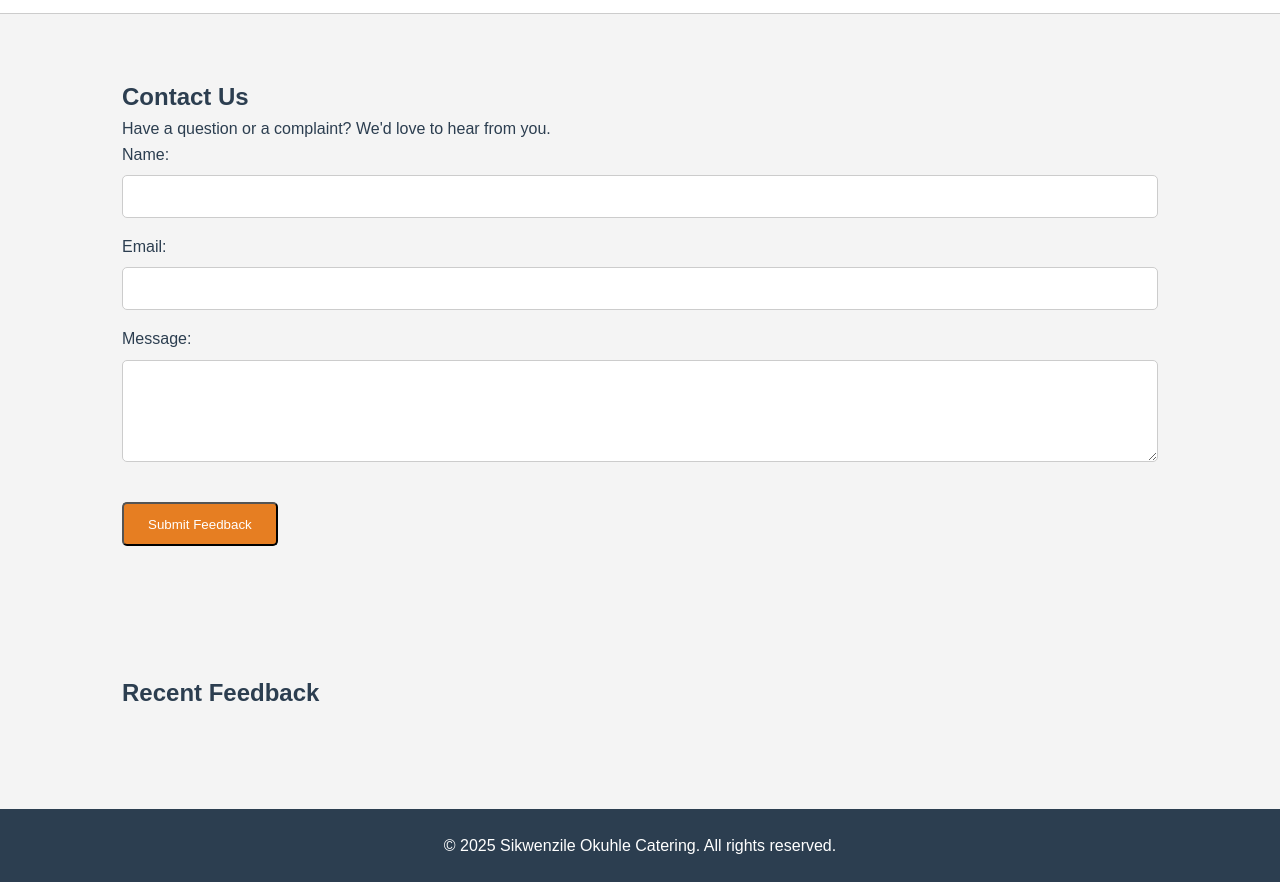
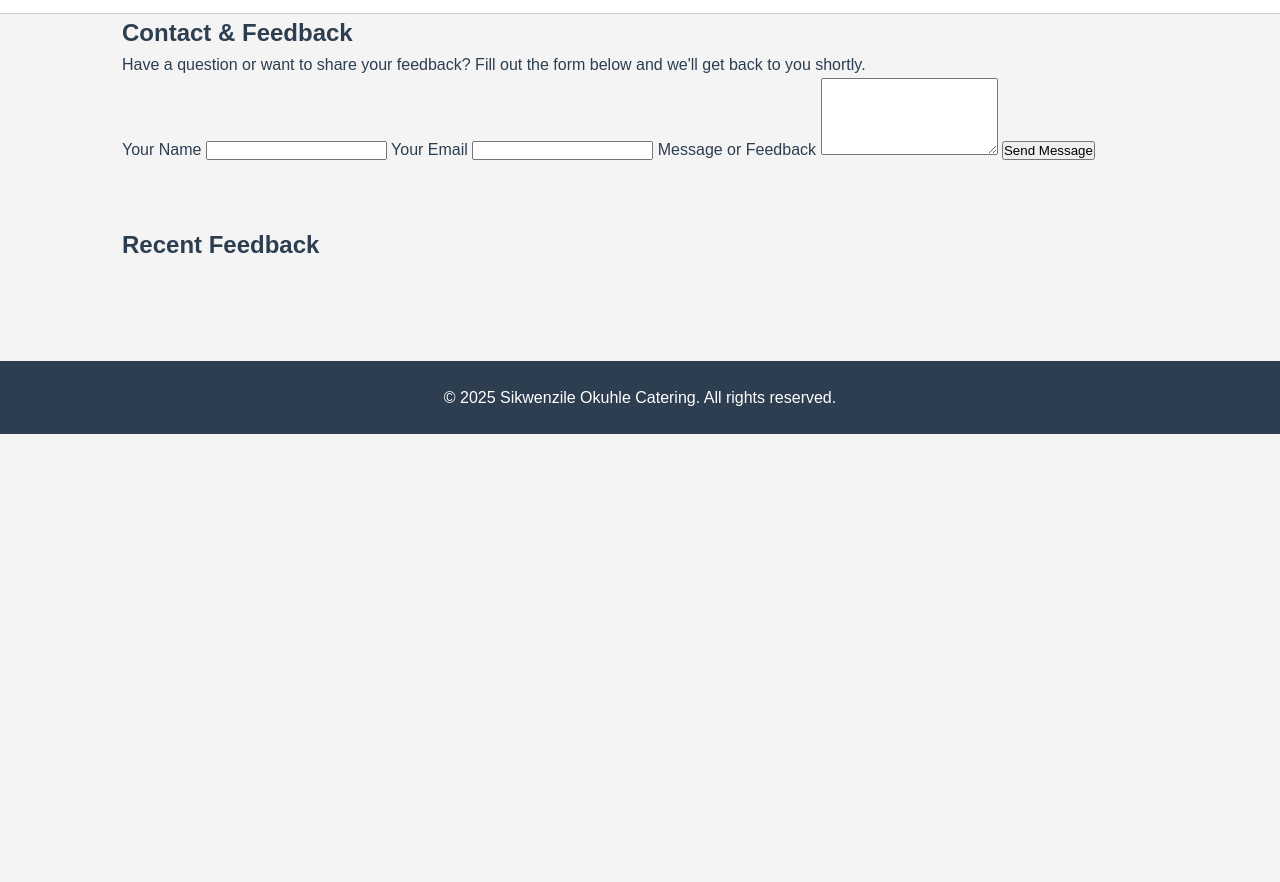
Before and after one commit to Dave008-source/sikwenzile-okuhle-catering, a plain HTML site: page Contact.html in a window 1280 px wide. Shown: the part 61-943 px from the top of the page. After the commit the page ends 800 px from the top, so only its background shows below. Drawn offline with Linux system fonts and the light colour scheme.

Commit message:
Update Contact.html

```diff
--- a/Contact.html
+++ b/Contact.html
@@ -25,24 +25,22 @@
     </header>
 
     <main>
-        <section class="contact-form-section">
+     <section id="contact" class="contact">
     <div class="container">
-                <h2>Contact Us</h2>
-                <p>Have a question or a complaint? We'd love to hear from you.</p>
-                <form id="feedback-form">
-                    <div class="form-group">
-                        <label for="name">Name:</label>
+        <h2>Contact & Feedback</h2>
+        <p>Have a question or want to share your feedback? Fill out the form below and we'll get back to you shortly.</p>
+
+        <form action="https://formspree.io/f/YOUR-UNIQUE-CODE" method="POST">
+            <label for="name">Your Name</label>
             <input type="text" id="name" name="name" required>
-                    </div>
-                    <div class="form-group">
-                        <label for="email">Email:</label>
-                        <input type="email" id="email" name="email" required>
-                    </div>
-                    <div class="form-group">
-                        <label for="message">Message:</label>
+
+            <label for="email">Your Email</label>
+            <input type="email" id="email" name="_replyto" required>
+
+            <label for="message">Message or Feedback</label>
             <textarea id="message" name="message" rows="5" required></textarea>
-                    </div>
-                    <button type="submit" class="cta-button">Submit Feedback</button>
+
+            <button type="submit">Send Message</button>
         </form>
     </div>
 </section>
```
Lines whose indentation alone changed are shown as unchanged.
